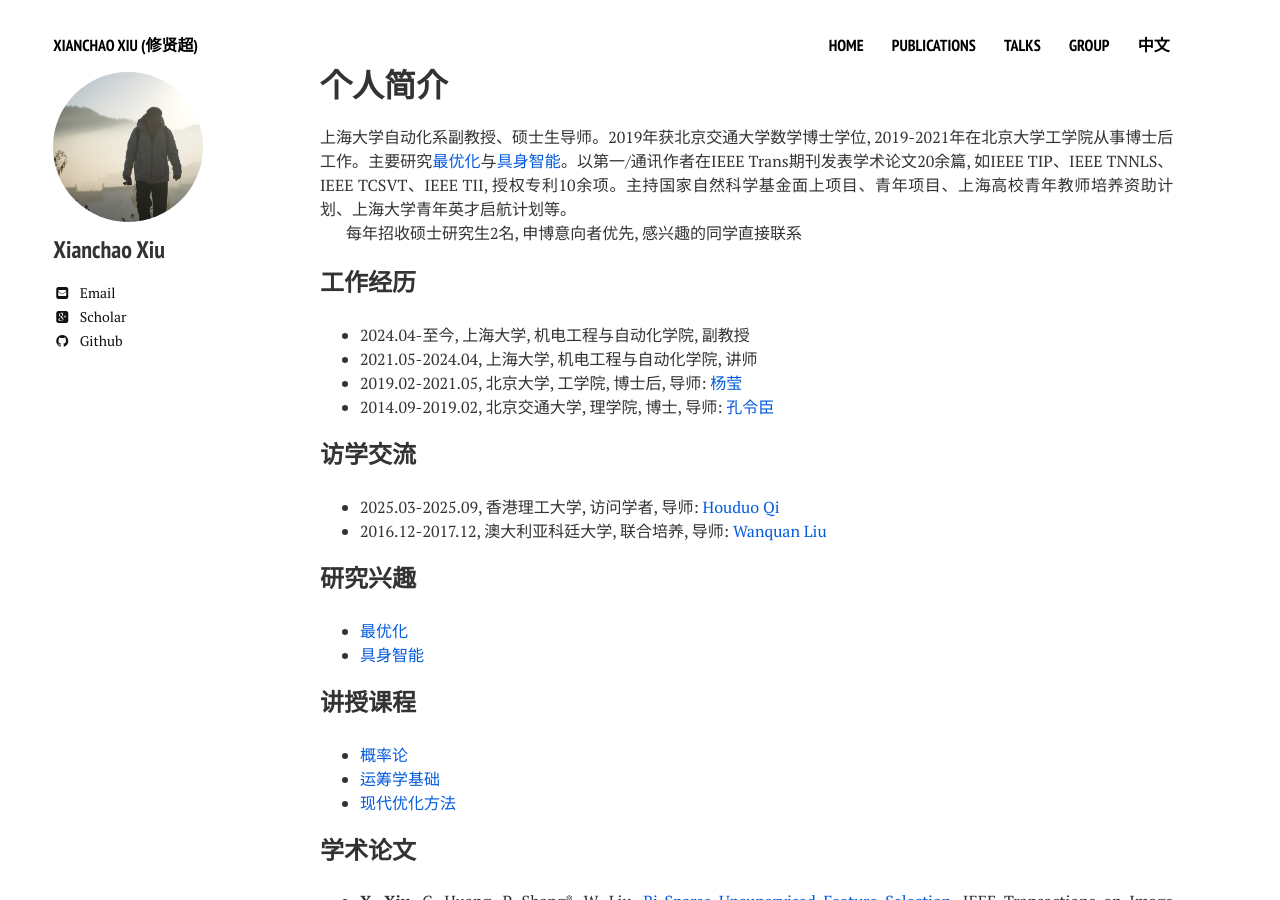
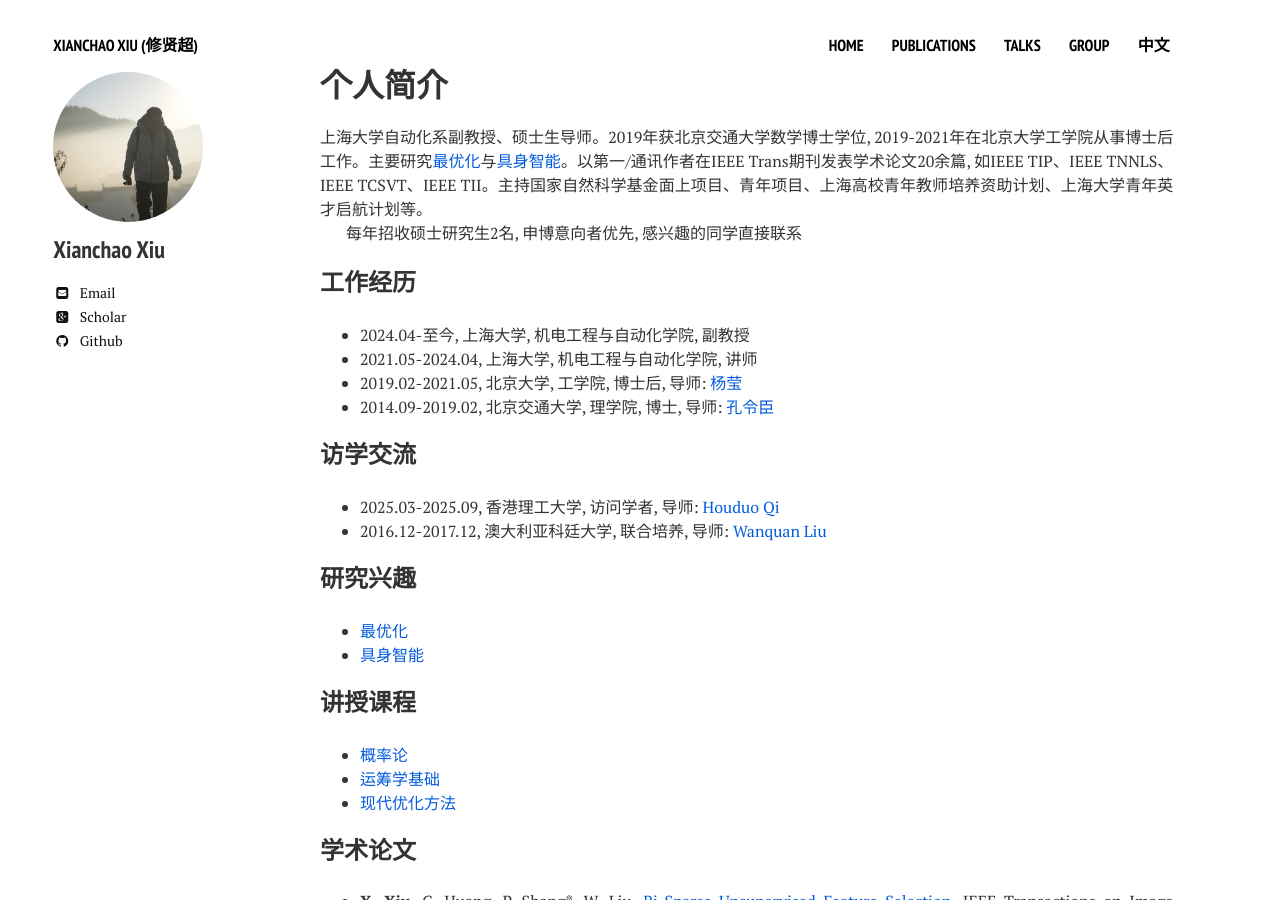
Before and after one commit to xianchaoxiu/xianchaoxiu.github.io, a Jekyll site: the page built from chinese/index.md, in a window 1280 px wide and 900 px high. Built offline with Jekyll 4.4.1, drawn with Linux system fonts in a browser that asks for light colours; nearby versions of some CDN libraries.

Commit message:
Update index.md

```diff
--- a/chinese/index.md
+++ b/chinese/index.md
@@ -7,7 +7,7 @@ comments: false
 share: false
 ---
 
-上海大学自动化系副教授、硕士生导师。2019年获北京交通大学数学博士学位, 2019-2021年在北京大学工学院从事博士后工作。主要研究<a href="https://xianchaoxiu.github.io/chinese/research/OPT/" class="textlink" target="_blank">最优化</a>与<a href="https://xianchaoxiu.github.io/chinese/research/EAI/" class="textlink" target="_blank">具身智能</a>。以第一/通讯作者在IEEE Trans期刊发表学术论文20余篇, 如IEEE TIP、IEEE TNNLS、IEEE TCSVT、IEEE TII, 授权专利10余项。主持国家自然科学基金面上项目、青年项目、上海高校青年教师培养资助计划、上海大学青年英才启航计划等。 <br>
+上海大学自动化系副教授、硕士生导师。2019年获北京交通大学数学博士学位, 2019-2021年在北京大学工学院从事博士后工作。主要研究<a href="https://xianchaoxiu.github.io/chinese/research/OPT/" class="textlink" target="_blank">最优化</a>与<a href="https://xianchaoxiu.github.io/chinese/research/EAI/" class="textlink" target="_blank">具身智能</a>。以第一/通讯作者在IEEE Trans期刊发表学术论文20余篇, 如IEEE TIP、IEEE TNNLS、IEEE TCSVT、IEEE TII。主持国家自然科学基金面上项目、青年项目、上海高校青年教师培养资助计划、上海大学青年英才启航计划等。 <br>
 
 每年招收硕士研究生2名, 申博意向者优先, 感兴趣的同学直接联系
 
```
